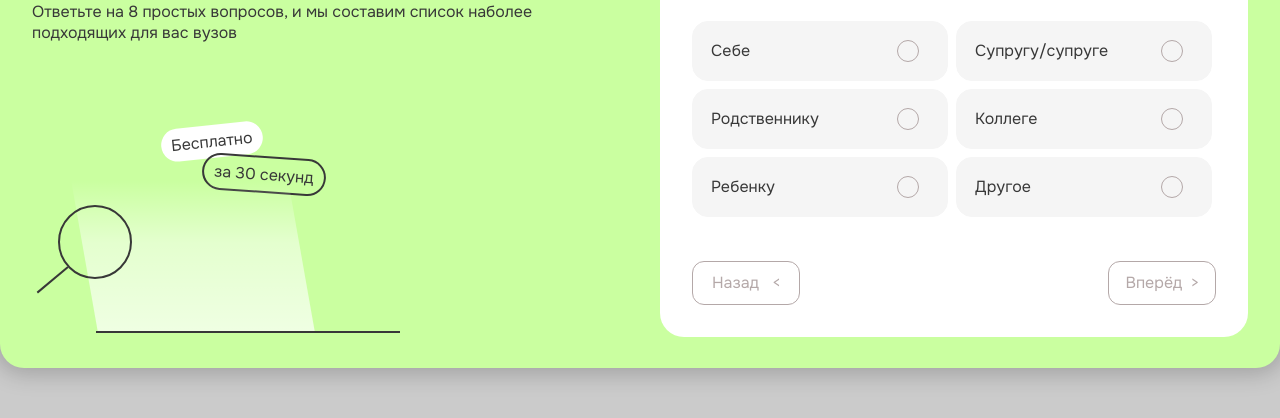
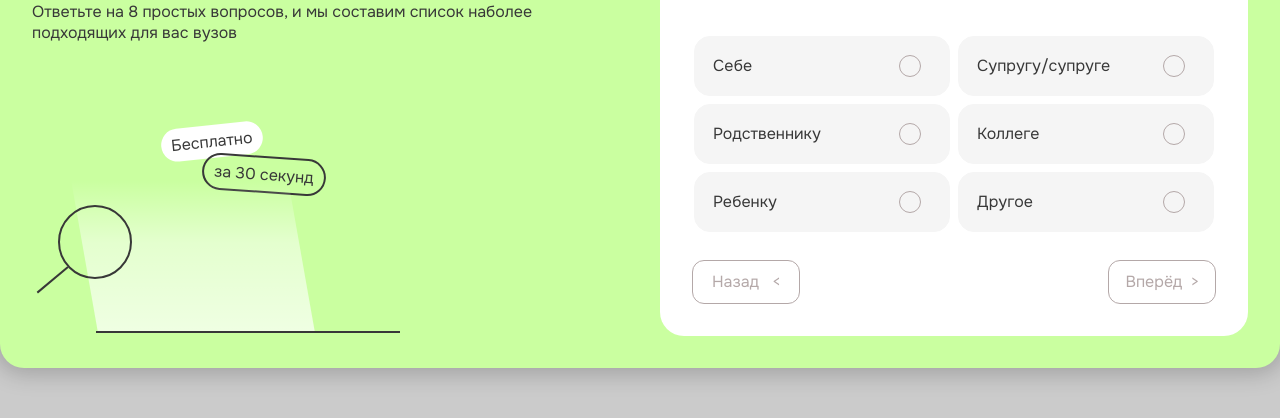
Before and after one commit to inna1305/quiz, a website built with webpack: page src/index.html in a window 1280 px wide. Shown: the part 188-606 px from the top of the page. Built offline with nearby package versions, Linux system fonts and the light colour scheme.

Commit message:
fix: container styles

```diff
--- a/src/components/button/getButton.js
+++ b/src/components/button/getButton.js
@@ -1,4 +1,3 @@
-import createElement from "../../helpers/createElement";
 
 // const getButton = (text, idWord, type) => {
 //     const button = createElement('button', { class: 'button', id: idWord }, text);
--- a/src/components/form/_form.scss
+++ b/src/components/form/_form.scss
@@ -5,6 +5,13 @@
   display: flex;
   justify-content: space-between;
   flex-direction: column;
+
+  &__container {
+    display: flex;
+    flex-direction: column;
+    justify-content: space-between;
+    height: 100%;
+  }
 
   &__question {
     margin: 20px 0;
@@ -29,7 +36,6 @@
 
 .fieldset {
   padding: 0;
-  margin: 24px 0 56px;
   border: none;
   display: flex;
   gap: 8px;
--- a/src/components/getRadioSet.js
+++ b/src/components/getRadioSet.js
@@ -17,7 +17,7 @@ const getRadioSet = (questionObj) => {
         });
 
         input.addEventListener('click', () => {
-            const currentQuestion = document.querySelector('.form__container');
+            const currentQuestion = document.querySelector('.form');
 
             const data = {question: questionObj.question, value: input.value, id: questionObj.id};
 
```
